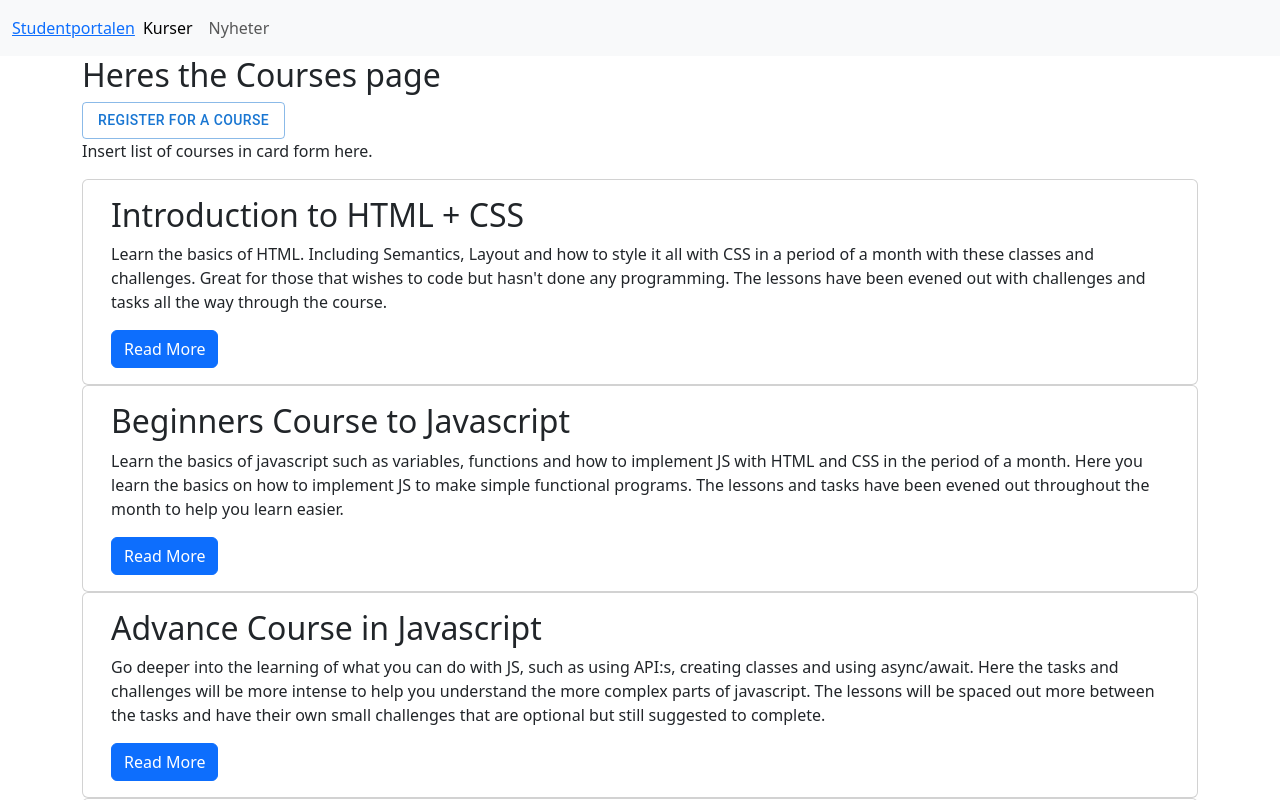
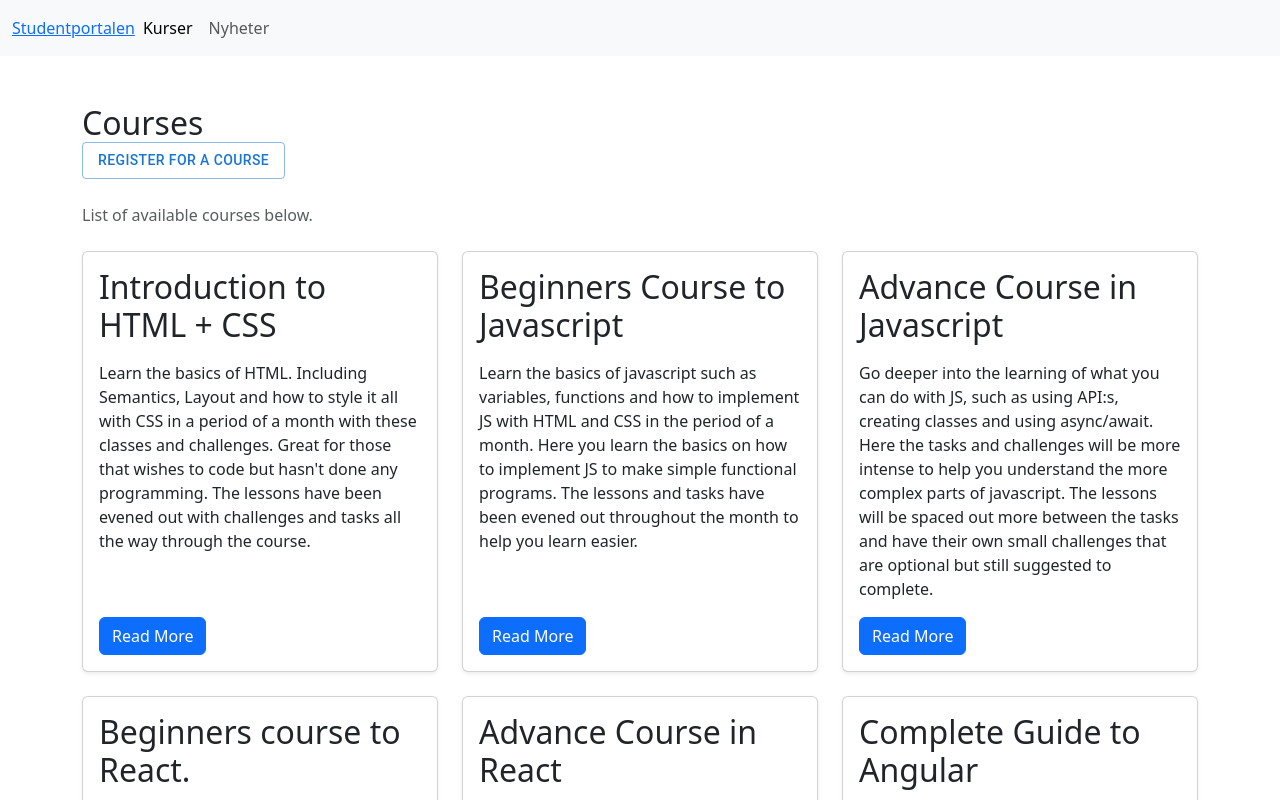
Before and after one commit to Grayfox665/f25d-react-studentportal, a React (Vite) app: page /courses in a window 1280 px wide. Shown: the top 800 px of the page. Built offline with nearby package versions, Linux system fonts and the light colour scheme.

Commit message:
did some bootstrap styling

```diff
--- a/src/components/CourseCard.jsx
+++ b/src/components/CourseCard.jsx
@@ -3,13 +3,15 @@ import { Link } from "react-router-dom";
 
 export default function CourseCard({ id, title, description }) {
   return (
-    <div className="card">
-      <div className="card-body">
-        <h2 className="card-title">{title}</h2>
-        <p className="card-text">{description}</p>
-        <Link to={`/courses/${id}`} className="btn btn-primary">
-          Read More
-        </Link>
+    <div className="card h-100 shadow-sm">
+      <div className="card-body d-flex flex-column">
+        <h2 className="card-title mb-3">{title}</h2>
+        <p className="card-text flex-grow-1">{description}</p>
+        <div className="mt-auto">
+          <Link to={`/courses/${id}`} className="btn btn-primary">
+            Read More
+          </Link>
+        </div>
       </div>
     </div>
   );
--- a/src/pages/Courses.jsx
+++ b/src/pages/Courses.jsx
@@ -5,23 +5,27 @@ import { Link } from "react-router-dom";
 
 export default function Courses() {
   return (
-    <div className="container">
-      <h2>Heres the Courses page</h2>
-      <Link to="/register">
-        <Button variant="outlined">Register for a Course</Button>
-      </Link>
-      <p>Insert list of courses in card form here.</p>
-      <div className="container row-md align-items-start ">
-        <div className="row justify-content-around">
-          {coursesData.map((course) => (
+    <div className="container my-5">
+      <div className="¨d-flex justify-content-between align-items-center mb-4">
+        <h2 className="mb-0">Courses</h2>
+        <Link to="/register">
+          <Button variant="outlined" color="primary">
+            Register for a Course
+          </Button>
+        </Link>
+      </div>
+      <p className="text-muted mb-4">List of available courses below.</p>
+
+      <div className="row">
+        {coursesData.map((course) => (
+          <div key={course.id} className="col-12 col-sm-6 col-md-4 mb-4">
             <CourseCard
-              key={course.id}
               id={course.id}
               title={course.title}
               description={course.description}
             />
-          ))}
-        </div>
+          </div>
+        ))}
       </div>
     </div>
   );
--- a/src/pages/Home.jsx
+++ b/src/pages/Home.jsx
@@ -4,21 +4,25 @@ export default function Home() {
   const { registrations } = useRegistration();
 
   return (
-    <div className="container">
+    <div className="container my-5">
       <h2>This is the home page</h2>
       <p>home page stuff fluff</p>
+      <div className="card shadow">
+        <div className="card-body">
           <h3>The current courses you are registered to:</h3>
           {registrations.length === 0 ? (
-        <p>No registrations yet.</p>
+            <p className="text-muted">No registrations yet.</p>
           ) : (
-        <ul>
+            <ul className="list-group list-group-flush">
               {registrations.map((reg, index) => (
-            <li key={index}>
+                <li key={index} className="list-group-item">
                   <strong>{reg.courseTitle}</strong> - {reg.name} ({reg.email})
                 </li>
               ))}
             </ul>
           )}
         </div>
+      </div>
+    </div>
   );
 }
```
Lines whose indentation alone changed are shown as unchanged.
